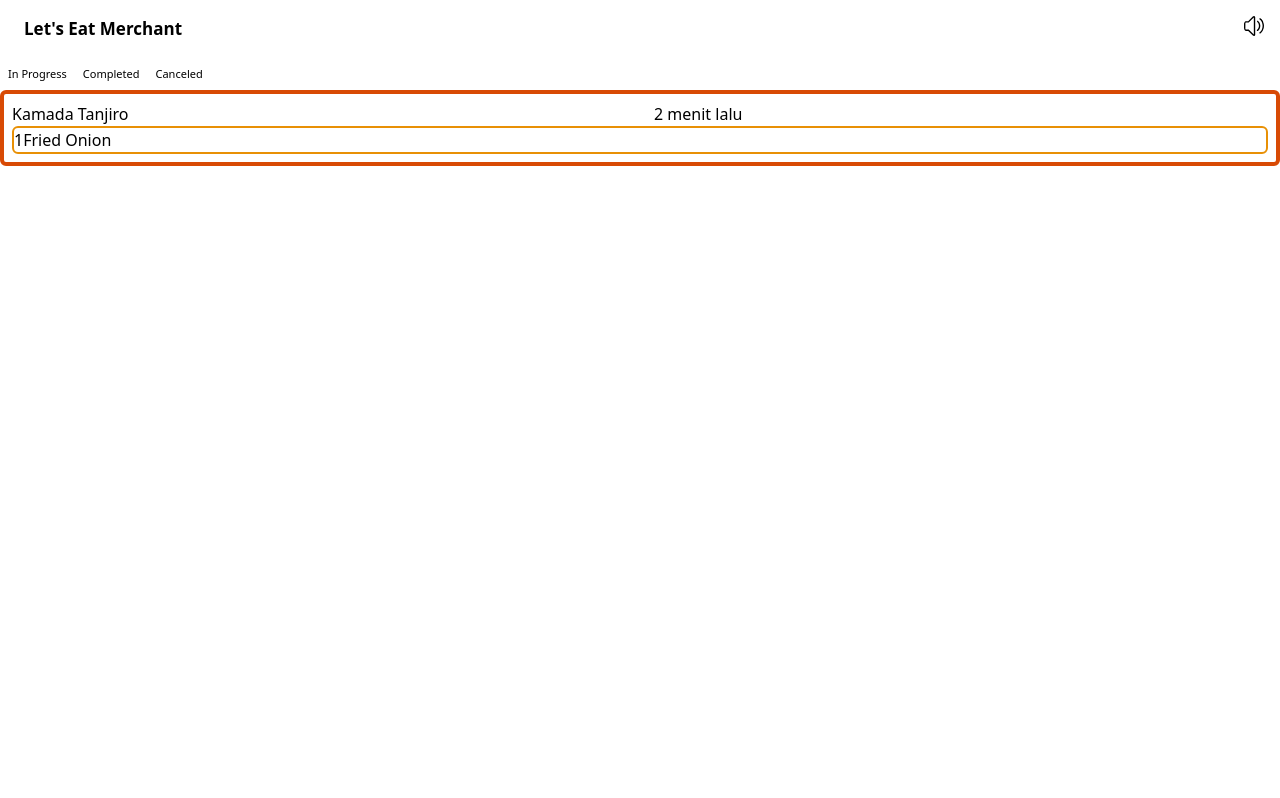
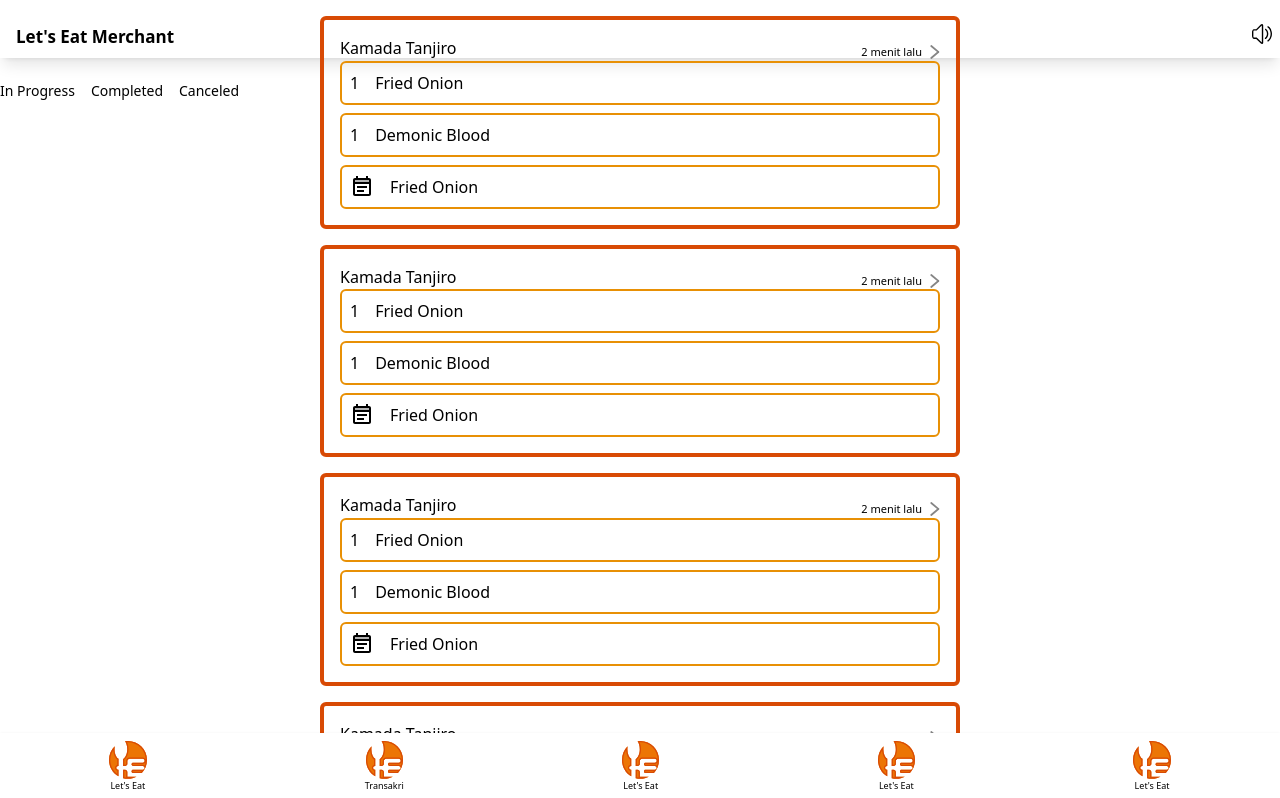
Before and after one commit to akatanyx/WRPL-2023, a Next.js app: page /landingcoba in a window 1280 px wide. Shown: the top 798 px of the page. Built offline with nearby package versions, Linux system fonts and the light colour scheme.

Commit message:
Menyelesaikan LandingPage (coba dan komponen-komponennya)

```diff
--- /dev/null
+++ b/components/ContentLetsEat.tsx
@@ -0,0 +1,45 @@
+export default function ContentLetsEat() {
+    return (
+        <div className="relative sm:w-1/2 sm:mx-auto m-4 p-4 w-226 h-30 rounded-md border-4 border-[#D84A05] flex flex-col">
+            <div className="flex justify-between space-y-2">
+                <div >
+                    Kamada Tanjiro
+                </div>
+                <div className="flex flex-row items-center justify-center space-x-2 text-[11px]">
+                    <div>
+                        2 menit lalu
+                    </div>
+                    <div>
+                        <img src="/detail.svg"></img>
+                    </div>
+                </div>
+            </div>
+            <div className="flex flex-col space-y-2">
+                <div className="flex justify-start rounded-md border-2 border-[#E89005]">
+                    <div className="m-2">
+                        1
+                    </div>
+                    <div className="m-2">
+                        Fried Onion
+                    </div>
+                </div>
+                <div className="flex justify-start rounded-md border-2 border-[#E89005]">
+                    <div className="m-2">
+                        1
+                    </div>
+                    <div className="m-2">
+                        Demonic Blood
+                    </div>
+                </div>
+                <div className="flex justify-start rounded-md border-2 border-[#E89005]">
+                    <div className="m-2">
+                        <img src="/icon_pesanan.svg"></img>
+                    </div>
+                    <div className="m-2">
+                        Fried Onion
+                    </div>
+                </div>
+            </div>
+        </div>
+    )
+}
--- a/components/Header.tsx
+++ b/components/Header.tsx
@@ -1,6 +1,6 @@
 export default function Header(){
     return (
-        <header className="sticky top-0 p-2 text-center">
+        <header className="bg-white block fixed inset-x-0 z-10text-center shadow-lg">
             <div className="flex justify-between content-center">
                 <div className="font-bold text-[17px] ml-2 p-2">
                     Let's Eat Merchant
--- a/components/Navbar.tsx
+++ b/components/Navbar.tsx
@@ -1,24 +1,49 @@
+import Link from 'next/link'
+
 export default function Navbar() {
     return (
-        <div className="p-2 w-226 h-30 rounded-md border-4 border-[#D84A05] flex flex-col">
-            <div className="flex justify-between">
-                <div >
-                    Kamada Tanjiro
+        <div className="block fixed inset-x-0 bottom-0 z-10 bg-white shadow">
+            <div className=" flex justify-around">
+                <Link href="letseat" className="p-2 flex flex-col items-center justify-center">
+                    <div>
+                    <img className="h-[37.5px] w-[37.5px] rounded-lg" src="/logo.svg"></img>
                     </div>
                     <div>
-                    2 menit lalu
+                        <p className="text-[9px]">Let's Eat</p>
+                    </div>
+                </Link>
+                <Link href="transaksi_sel"className="p-2 flex flex-col items-center justify-center">
+                    <div>
+                    <img className="h-[37.5px] w-[37.5px] rounded-lg" src="/logo.svg"></img>
                     </div>
                     <div>
-
+                        <p className="text-[9px]">Transakri</p>
                     </div>
-            </div>
-            <div className="flex flex-row rounded-md border-2 border-[#E89005] ">
+                </Link>
+                <Link href="a" className="p-2 flex flex-col items-center justify-center">
                     <div>
-                    1
+                    <img className="h-[37.5px] w-[37.5px] rounded-lg" src="/logo.svg"></img>
                     </div>
                     <div>
-                    Fried Onion
+                        <p className="text-[9px]">Let's Eat</p>
                     </div>
+                </Link>
+                <Link href="a" className="p-2 flex flex-col items-center justify-center">
+                    <div>
+                    <img className="h-[37.5px] w-[37.5px] rounded-lg" src="/logo.svg"></img>
+                    </div>
+                    <div>
+                        <p className="text-[9px]">Let's Eat</p>
+                    </div>
+                </Link>
+                <Link href="a" className="p-2 flex flex-col items-center justify-center">
+                    <div>
+                    <img className="h-[37.5px] w-[37.5px] rounded-lg" src="/logo.svg"></img>
+                    </div>
+                    <div>
+                        <p className="text-[9px]">Let's Eat</p>
+                    </div>
+                </Link>
             </div>
         </div>
     )
--- a/components/Navletseat.tsx
+++ b/components/Navletseat.tsx
@@ -1,18 +1,20 @@
+import Link from 'next/link'
+
 export default function Navletseat() {
     return (
-        <div className="sticky top-0 p-2 text-center">
-            <div className="flex justify-start space-x-4 text-[11px]">
+        <div className="bg-white block fixed inset-x-0 top-20 text-center">
+            <div className="flex justify-start space-x-4 text-[14px]">
                 {/* In progress */}
                 <div>
-                    <p>In Progress</p>
+                    <Link href="landingcoba">In Progress</Link>
                 </div>
                 {/* Completed */}
                 <div>
-                    <p>Completed</p>
+                    <Link href="completed">Completed</Link>
                 </div>
                 {/* Canceled */}
                 <div>
-                    <p>Canceled</p>
+                    <Link href="completed">Canceled</Link>
                 </div>
             </div>
         </div>
--- a/pages/landingcoba.tsx
+++ b/pages/landingcoba.tsx
@@ -1,5 +1,6 @@
 import Header from 'components/Header'
 import Navletseat from 'components/Navletseat'
+import ContentLetsEat from 'components/ContentLetsEat'
 import Navbar from 'components/Navbar'
 
 export default function Home () {
@@ -14,7 +15,13 @@ export default function Home () {
                 <Navletseat />
             </div>
             {/* Content */}
-            <div></div>
+            <div>
+                <ContentLetsEat />
+                <ContentLetsEat />
+                <ContentLetsEat />
+                <ContentLetsEat />
+                <ContentLetsEat />
+            </div>
             {/* Navbar */}
             <div>
                 <Navbar />
```
Also changed, not shown: public/detail.svg (added), public/icon_pesanan.svg (added). Lines whose indentation alone changed are shown as unchanged.
